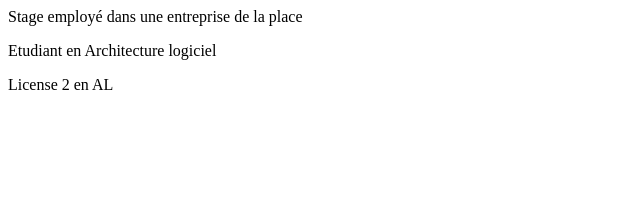
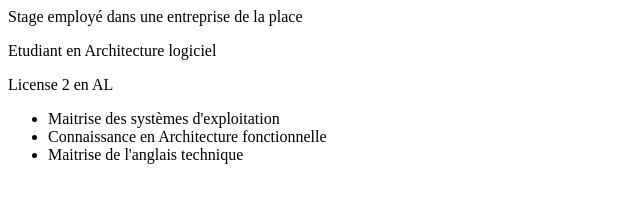
Before and after one commit to CACHON-Yannick/git-mon-cv, a plain HTML site: page index.html in a window 1280 px wide. Shown: the whole page, without its empty margins (0-640 px from the left). Drawn offline with Linux system fonts and the light colour scheme.

Commit message:
mise en place de la section competences

```diff
--- a/index.html
+++ b/index.html
@@ -17,6 +17,13 @@
         <formations>
             <p>License 2 en AL</p>
         </formations>
+        <competences>
+            <ul>
+                <li>Maitrise des systèmes d'exploitation</li>
+                <li>Connaissance en Architecture fonctionnelle</li>
+                <li>Maitrise de l'anglais technique</li>
+            </ul>
+        </competences>
 
     </master>
 </section>
```
